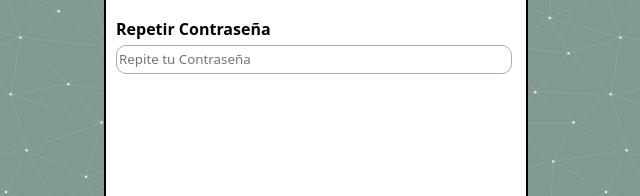
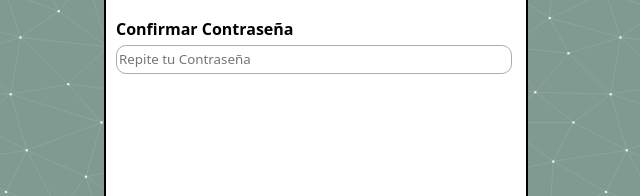
Before and after one commit to chdrPE/Athena-project, a plain HTML site: page registrate.html in a window 1280 px wide. Shown: the part 373-569 px from the top of the page, 324-964 px from the left. Drawn offline with Linux system fonts and the light colour scheme.

Commit message:
changed text on registrate.html

```diff
--- a/registrate.html
+++ b/registrate.html
@@ -17,7 +17,7 @@
             <input type="text" placeholder="Escribe tu Contraseña">
         </div>
         <div id="FormGroup">
-            <h4>Repetir Contraseña</h4>
+            <h4>Confirmar Contraseña</h4>
             <input type="text" placeholder="Repite tu Contraseña">
         </div>
     </div>
```
